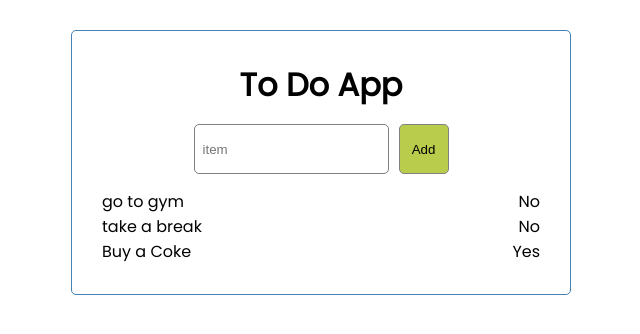
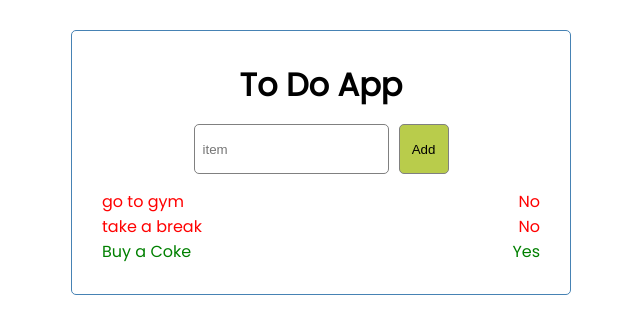
Before and after one commit to Mr-Zee/list-Items, a React (Create React App) app: page / in a window 1280 px wide. Shown: the top 334 px of the page, without its empty margins (319-959 px from the left). Built offline with nearby package versions, Linux system fonts and the light colour scheme.

Commit message:
color base task

```diff
--- a/src/components/Main.js
+++ b/src/components/Main.js
@@ -35,7 +35,7 @@ const Main = () => {
           <Task
             title={item.title}
             isCompleted={item.isCompleted}
-            key={item.title}
+            key={index}
           />
         );
       })}
--- a/src/components/Task.js
+++ b/src/components/Task.js
@@ -1,6 +1,6 @@
 const Task = (props) => {
   return (
-    <div className="task">
+    <div className="task" style={props.isCompleted ? {color: 'green'} :{color: 'red'}}>
       <p> {props.title}</p>
       <p>{props.isCompleted ? "Yes" : "No"}</p>
     </div>
```
